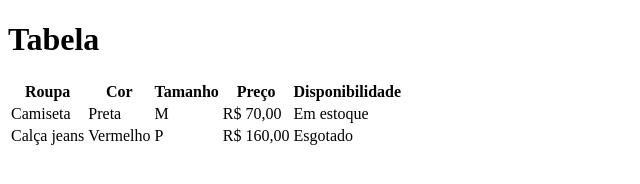
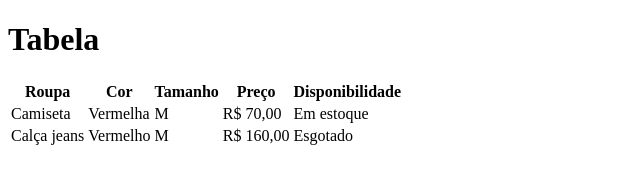
Before and after one commit to gabrielFS12/aula-tabela, a plain HTML site: page index.html in a window 1280 px wide. Shown: the full height of the page, 0-640 px from the left. Drawn offline with Linux system fonts and the light colour scheme.

Commit message:
Mudando preta para vermelha na coluna da cor

```diff
--- a/index.html
+++ b/index.html
@@ -21,7 +21,7 @@
 
         <tr>
             <td>Camiseta</td>
-            <td>Preta</td>
+            <td>Vermelha</td>
             <td>M</td>
             <td>R$ 70,00</td>
             <td>Em estoque</td>
@@ -30,7 +30,7 @@
         <tr>
             <td>Calça jeans</td>
             <td>Vermelho</td>
-            <td>P</td>
+            <td>M</td>
             <td>R$ 160,00</td>
             <td>Esgotado</td>
 
```
